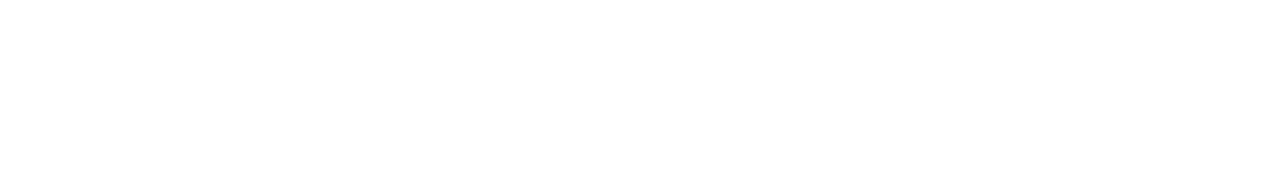
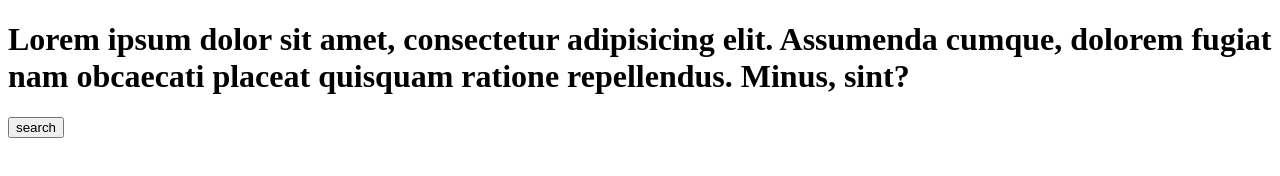
Before and after one commit to elmyrzaDev/develop, a plain HTML site: page index.html in a window 1280 px wide. Drawn offline with Linux system fonts and the light colour scheme.

Commit message:
Add footer

```diff
--- a/index.html
+++ b/index.html
@@ -9,5 +9,16 @@
 </head>
 <body>
 
+<footer id="footer">
+    <div class="container">
+        <div class="footer">
+             <h1>Lorem ipsum dolor sit amet, consectetur adipisicing elit. Assumenda cumque, dolorem fugiat nam obcaecati placeat quisquam ratione repellendus. Minus, sint?</h1>
+           <button>search</button>
+        </div>
+    </div>
+</footer>
+
+
+
 </body>
 </html>
```
